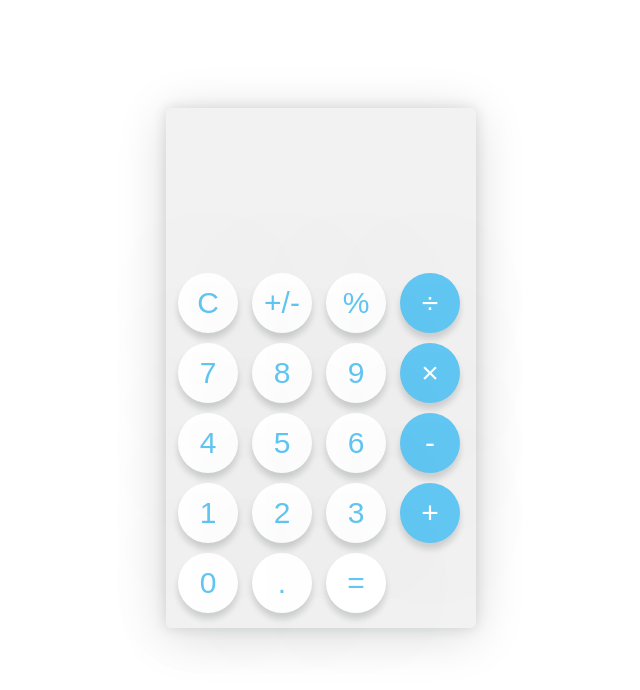
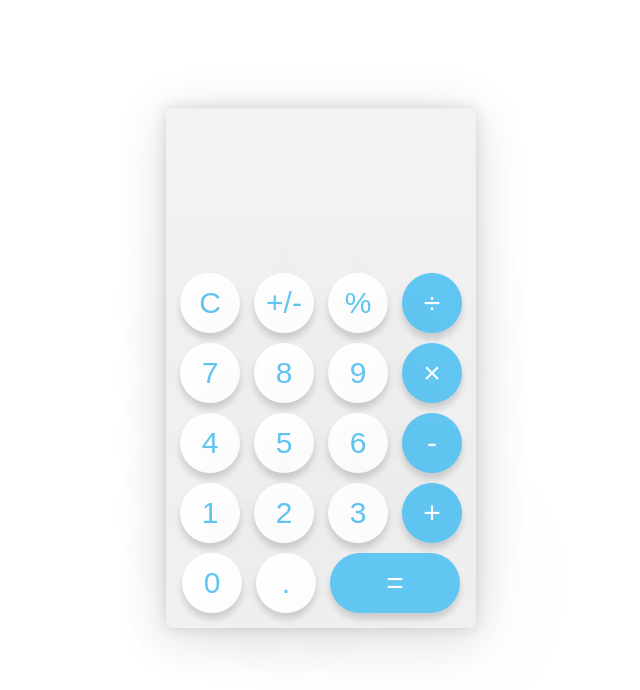
Before and after one commit to roomaank/AngularCalculator, an Angular app: page /history in a window 1280 px wide. Shown: the top 690 px of the page, without its empty margins (319-959 px from the left). Built offline with nearby package versions, Linux system fonts and the light colour scheme.

Commit message:
fourth commit

```diff
--- a/src/app/components/calculator/calculator.component.html
+++ b/src/app/components/calculator/calculator.component.html
@@ -1,13 +1,14 @@
 <div class="container">
   <div class="calc-wrapper">
     <div class="calc-header">
-      <div class="calc-header--main">
-        <div class="result-block">{{resultLabel}}</div>
-      </div>
+      <div class="calc-header--inner">{{resultLabel}}</div>
     </div>
     <div class="calc-main">
-      <button class="button" [class.operator-btn]="button.appointment === 'operator'" *ngFor="let button of buttons"
-        (click)="clickOnButton(button)">{{button.value}}</button>
+      <button class="button"
+      *ngFor="let button of buttons"
+      [class.operator-btn]="button.appointment === 'operator'"
+      [class.btn-equal]="button.appointment === 'result'"
+      (click)="clickOnButton(button)">{{button.value}}</button>
     </div>
   </div>
 </div>
--- a/src/app/components/calculator/calculator.component.scss
+++ b/src/app/components/calculator/calculator.component.scss
@@ -4,17 +4,9 @@
 }
 
 .container {
-  display: flex;
   justify-content: center;
   flex-direction: column-reverse;
-  align-items: center;
-}
-
-.result-block {
-  font-size: 50px;
-  color: #61c6f2;
-  margin-right: 10px;
-  font-family: 'Rubik', sans-serif;
+  @extend %items-position;
 }
 
 .calc {
@@ -31,22 +23,24 @@
   &-header {
     height: 30%;
     overflow: hidden;
-  }
-
-  &-header--main {
-    height: 90%;
     display: flex;
     justify-content: flex-end;
     align-items: flex-end;
   }
 
+  &-header--inner{
+    font-size: 50px;
+    color: #61c6f2;
+    margin: 0 10px 10px 0;
+    font-family: 'Rubik', sans-serif;
+  }
+
   &-main {
     height: 70%;
     flex-wrap: wrap;
+    justify-content: center;
     @extend %items-position;
   }
-
-
 }
 
 .button {
@@ -68,24 +62,24 @@
   }
 }
 
-.operator{
+.operator {
   &-btn {
     background-color: #61c6f2;
     color: white;
   }
 
-  &-btn:focus{
+  &-btn:focus {
     background-color: rgb(23, 148, 202);
   }
 }
 
-// .btn-equal {
-//   background-color: #61c6f2;
-//   color: white;
-//   width: 130px;
-//   border-radius: 30px;
+.btn-equal {
+  background-color: #61c6f2;
+  color: white;
+  width: 130px;
+  border-radius: 30px;
 
-//   &:active {
-//     background-color: #18b1f3;
-//   }
-// }
+  &:active {
+    background-color: #18b1f3;
+  }
+}
--- a/src/app/components/calculator/calculator.component.ts
+++ b/src/app/components/calculator/calculator.component.ts
@@ -9,18 +9,16 @@ import { BUTTONS } from './calculator.constants';
 export class CalculatorComponent implements OnInit {
 
   buttons = BUTTONS;
-  topLabel = '';
   resultLabel = '';
-  currentDigit;
+  firstDigit;
   secondDigit;
   clipboard;
+  value;
   operator: null;
 
-  constructor(
-  ) { }
+  constructor() { }
 
-  ngOnInit(): void {
-  }
+  ngOnInit(): void { }
 
 
   clickOnButton(button) {
@@ -34,44 +32,36 @@ export class CalculatorComponent implements OnInit {
   }
 
   private numberClicked(button) {
-    const value = button.value;
+    this.value = button.value;
     if (!this.operator) {
-      this.currentDigit = value;
+      this.firstDigit = this.value;
     } else {
-      console.log('Current Digit: ', this.currentDigit);
-      this.secondDigit = value;
+      console.log('First Digit: ', this.firstDigit);
+      this.secondDigit = this.value;
       console.log('Second Digit: ', this.secondDigit);
 
       switch (this.operator) {
         case '+':
-          this.clipboard = this.currentDigit + this.secondDigit;
-          console.log('Clipboard: ', this.clipboard);
-          this.currentDigit = this.clipboard;
-          console.log('current digit after clipboard: ', this.currentDigit);
+          this.clipboard = this.firstDigit + this.secondDigit;
+          this.firstDigit = this.clipboard;
           break;
         case '-':
-          this.clipboard = this.currentDigit - this.secondDigit
-          console.log('Clipboard: ', this.clipboard);
-          this.currentDigit = this.clipboard;
-          console.log('current digit after clipboard: ', this.currentDigit);
+          this.clipboard = this.firstDigit - this.secondDigit
+          this.firstDigit = this.clipboard;
           break;
         case '÷':
-          this.clipboard = this.currentDigit / this.secondDigit;
-          console.log('Clipboard: ', this.clipboard);
-          this.currentDigit = this.clipboard;
-          console.log('current digit after clipboard: ', this.currentDigit);
+          this.clipboard = this.firstDigit / this.secondDigit;
+          this.firstDigit = this.clipboard;
           break;
         case '×':
-          this.clipboard = this.currentDigit * this.secondDigit
-          console.log('Clipboard: ', this.clipboard);
-          this.currentDigit = this.clipboard;
-          console.log('current digit after clipboard: ', this.currentDigit);
+          this.clipboard = this.firstDigit * this.secondDigit
+          this.firstDigit = this.clipboard;
           break;
         default:
           console.log('default switch');
       }
     }
-    this.resultLabel = value
+    this.resultLabel = this.value
 
   }
 
@@ -81,25 +71,28 @@ export class CalculatorComponent implements OnInit {
       return;
     }
 
-    if (this.clipboard){
+    if (this.clipboard) {
       this.resultLabel = this.clipboard
     }
 
-    if(button.event === 'clear'){
-      console.log('CLEAR');
+    if (button.event === 'clear') {
       this.resultLabel = ''
-    } else if (button.event === 'subtract'){
-      this.currentDigit = this.currentDigit * (-1)
-      this.resultLabel = this.currentDigit;
-    } else if (button.event === 'percent'){
-      // this.currentDigit = this.currentDigit / 100
-      // this.resultLabel = this.currentDigit;
+    } else if (button.event === 'subtract') {
+      this.firstDigit = this.firstDigit * (-1)
+      this.resultLabel = this.firstDigit;
+    } else if (button.event === 'percent') {
+      // this.firstDigit = this.firstDigit / 100
+      // this.resultLabel = this.firstDigit;
 
-      if (this.secondDigit){
-        console.log('123123123');
-        console.log(this.currentDigit);
+      if (this.firstDigit && this.operator) {
+        console.log('this operator true');
+        console.log(this.firstDigit);
+        this.secondDigit = this.value
         console.log(this.secondDigit);
+      } else {
+        console.log('this operator true');
       }
+
     } else {
       console.log('This button has not event key in Object');
     }
--- a/src/app/components/calculator/calculator.constants.ts
+++ b/src/app/components/calculator/calculator.constants.ts
@@ -80,6 +80,7 @@ export const BUTTONS = [
     },
     {
         type: 'string',
-        value: '='
+        value: '=',
+        appointment: 'result'
     }
 ]
```
